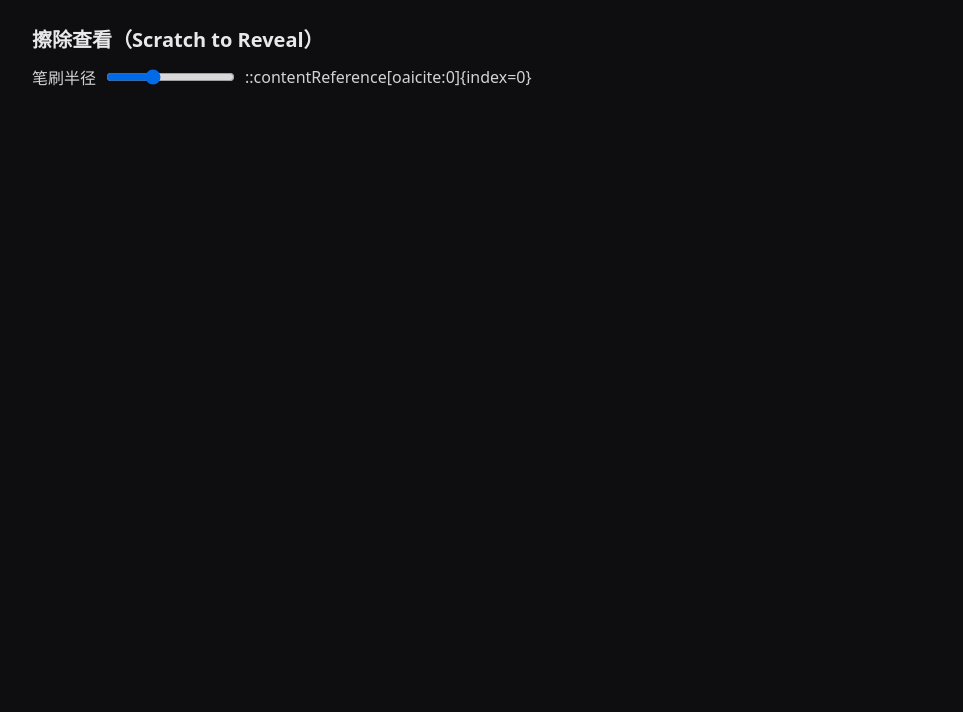
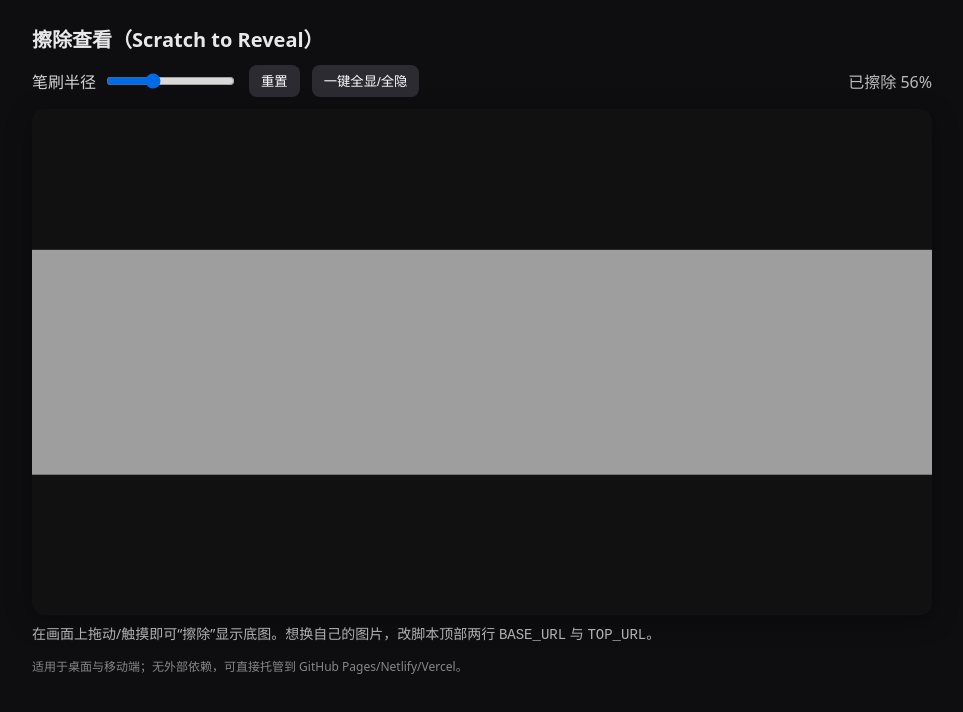
Before and after one commit to anolini14/drawing, a plain HTML site: page test.html in a window 1280 px wide. Shown: the whole page, without its empty margins (158-1121 px from the left). Drawn offline with Linux system fonts and the light colour scheme.

Commit message:
Update test.html

```diff
--- a/test.html
+++ b/test.html
@@ -26,5 +26,157 @@
     <div class="toolbar">
       <label>笔刷半径
         <input id="brush" type="range" min="10" max="120" value="48">
+      </label>
+      <button id="reset" type="button">重置</button>
+      <button id="toggle" type="button">一键全显/全隐</button>
+      <span id="pct" style="margin-left:auto;opacity:.8;">已擦除 0%</span>
+    </div>
 
-::contentReference[oaicite:0]{index=0}
+    <div id="stage">
+      <canvas id="cv"></canvas>
+    </div>
+
+    <div class="hint">在画面上拖动/触摸即可“擦除”显示底图。想换自己的图片，改脚本顶部两行 <code>BASE_URL</code> 与 <code>TOP_URL</code>。</div>
+    <div class="footer">适用于桌面与移动端；无外部依赖，可直接托管到 GitHub Pages/Netlify/Vercel。</div>
+  </div>
+
+  <script>
+  (function(){
+    // === 在这里替换你的图片直链（保持同一宽高比更佳） ===
+    const BASE_URL = "https://upload.wikimedia.org/wikipedia/commons/thumb/3/3f/Fronalpstock_big.jpg/1280px-Fronalpstock_big.jpg"; // 底图
+    const TOP_URL  = "https://upload.wikimedia.org/wikipedia/commons/thumb/6/6e/Mt._Fuji_and_Chureito_Pagoda.jpg/1280px-Mt._Fuji_and_Chureito_Pagoda.jpg"; // 上层（被擦掉）
+
+    const cv = document.getElementById('cv');
+    const ctx = cv.getContext('2d');
+    const stage = document.getElementById('stage');
+    const brush = document.getElementById('brush');
+    const btnReset = document.getElementById('reset');
+    const btnToggle = document.getElementById('toggle');
+    const pct = document.getElementById('pct');
+
+    let baseImg = new Image(), topImg = new Image();
+    baseImg.crossOrigin = topImg.crossOrigin = "anonymous";
+    let drawing=false, lastX=0, lastY=0, revealed=false;
+
+    function dpr(){ return window.devicePixelRatio || 1; }
+
+    function fitCanvas(){
+      const r = dpr();
+      const rect = stage.getBoundingClientRect();
+      cv.width = Math.round(rect.width * r);
+      cv.height = Math.round(rect.height * r);
+      ctx.setTransform(r,0,0,r,0,0);
+    }
+
+    function drawCover(img){
+      const rect = stage.getBoundingClientRect();
+      const W = rect.width, H = rect.height;
+      const iw = img.naturalWidth, ih = img.naturalHeight;
+      const cr = W/H, ir = iw/ih;
+      let dw, dh, dx, dy;
+      if (ir > cr) { dh = H; dw = ih * cr; dx = (W - dw)/2; dy = 0; }
+      else { dw = W; dh = iw / cr; dx = 0; dy = (H - dh)/2; }
+      ctx.drawImage(img, dx, dy, dw, dh);
+    }
+
+    function paintAll(){
+      // 先覆盖上层；再把底图放到下层
+      ctx.globalCompositeOperation = 'source-over';
+      ctx.clearRect(0,0,cv.width,cv.height);
+      drawCover(topImg);
+      ctx.globalCompositeOperation = 'destination-over';
+      drawCover(baseImg);
+      updatePercent();
+    }
+
+    function getPos(e){
+      const rect = cv.getBoundingClientRect();
+      const p = (e.touches && e.touches[0]) || e;
+      return {
+        x: Math.max(0, Math.min(rect.width,  p.clientX - rect.left)),
+        y: Math.max(0, Math.min(rect.height, p.clientY - rect.top))
+      };
+    }
+
+    function start(e){
+      e.preventDefault();
+      drawing=true;
+      const {x,y} = getPos(e);
+      lastX=x; lastY=y;
+      eraseDot(x,y);
+    }
+    function move(e){
+      if(!drawing) return;
+      const {x,y} = getPos(e);
+      ctx.save();
+      ctx.globalCompositeOperation = 'destination-out';
+      ctx.lineCap='round'; ctx.lineJoin='round';
+      ctx.lineWidth = Number(brush.value);
+      ctx.beginPath(); ctx.moveTo(lastX,lastY); ctx.lineTo(x,y); ctx.stroke();
+      ctx.restore();
+      lastX=x; lastY=y;
+    }
+    function end(){ drawing=false; throttleUpdate(); }
+
+    function eraseDot(x,y){
+      ctx.save();
+      ctx.globalCompositeOperation = 'destination-out';
+      ctx.beginPath();
+      ctx.arc(x,y, Number(brush.value)/2, 0, Math.PI*2);
+      ctx.fill();
+      ctx.restore();
+    }
+
+    function toggleAll(){
+      const rect = stage.getBoundingClientRect();
+      ctx.globalCompositeOperation = 'source-over';
+      if(!revealed){
+        ctx.clearRect(0,0,rect.width,rect.height); // 全擦
+        revealed=true;
+      }else{
+        paintAll(); revealed=false;
+      }
+      updatePercent();
+    }
+
+    // 估算已擦除比例（降采样）
+    function updatePercent(){
+      const r = dpr();
+      const w = Math.floor(cv.width / r), h = Math.floor(cv.height / r);
+      const step = 8;
+      const data = ctx.getImageData(0,0,w,h).data;
+      let transparent=0, total=0;
+      for(let y=0;y<h;y+=step){
+        for(let x=0;x<w;x+=step){
+          const a = data[((y*w)+x)*4 + 3];
+          total++; if (a<8) transparent++;
+        }
+      }
+      const per = Math.round(transparent/total*100);
+      pct.textContent = `已擦除 ${per}%`;
+    }
+    const throttleUpdate = throttle(updatePercent, 200);
+    function throttle(fn, delay){
+      let t=0; return (...args)=>{ const n=performance.now(); if(n-t>delay){ t=n; fn(...args); } };
+    }
+
+    // 事件
+    cv.addEventListener('pointerdown', start);
+    cv.addEventListener('pointermove', move);
+    window.addEventListener('pointerup', end);
+    cv.addEventListener('touchstart', start, {passive:false});
+    cv.addEventListener('touchmove', move, {passive:false});
+    cv.addEventListener('touchend', end);
+    window.addEventListener('resize', ()=>{ fitCanvas(); paintAll(); });
+    btnReset.addEventListener('click', ()=>{ revealed=false; fitCanvas(); paintAll(); });
+    btnToggle.addEventListener('click', toggleAll);
+
+    // 加载
+    let loaded=0;
+    const onload=()=>{ if(++loaded===2){ fitCanvas(); paintAll(); } };
+    baseImg.onload=onload; topImg.onload=onload;
+    baseImg.src=BASE_URL; topImg.src=TOP_URL;
+  })();
+  </script>
+</body>
+</html>
```
